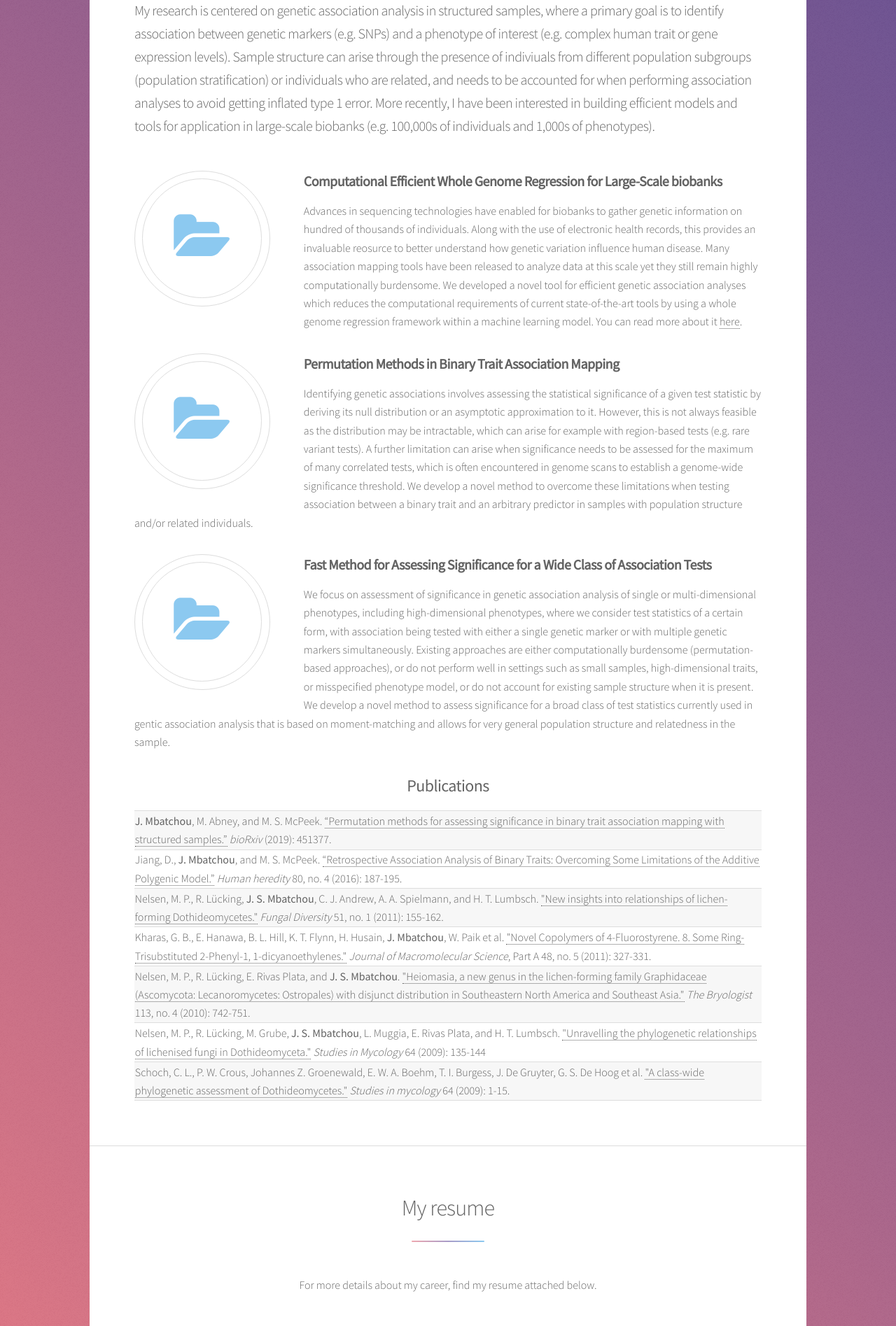
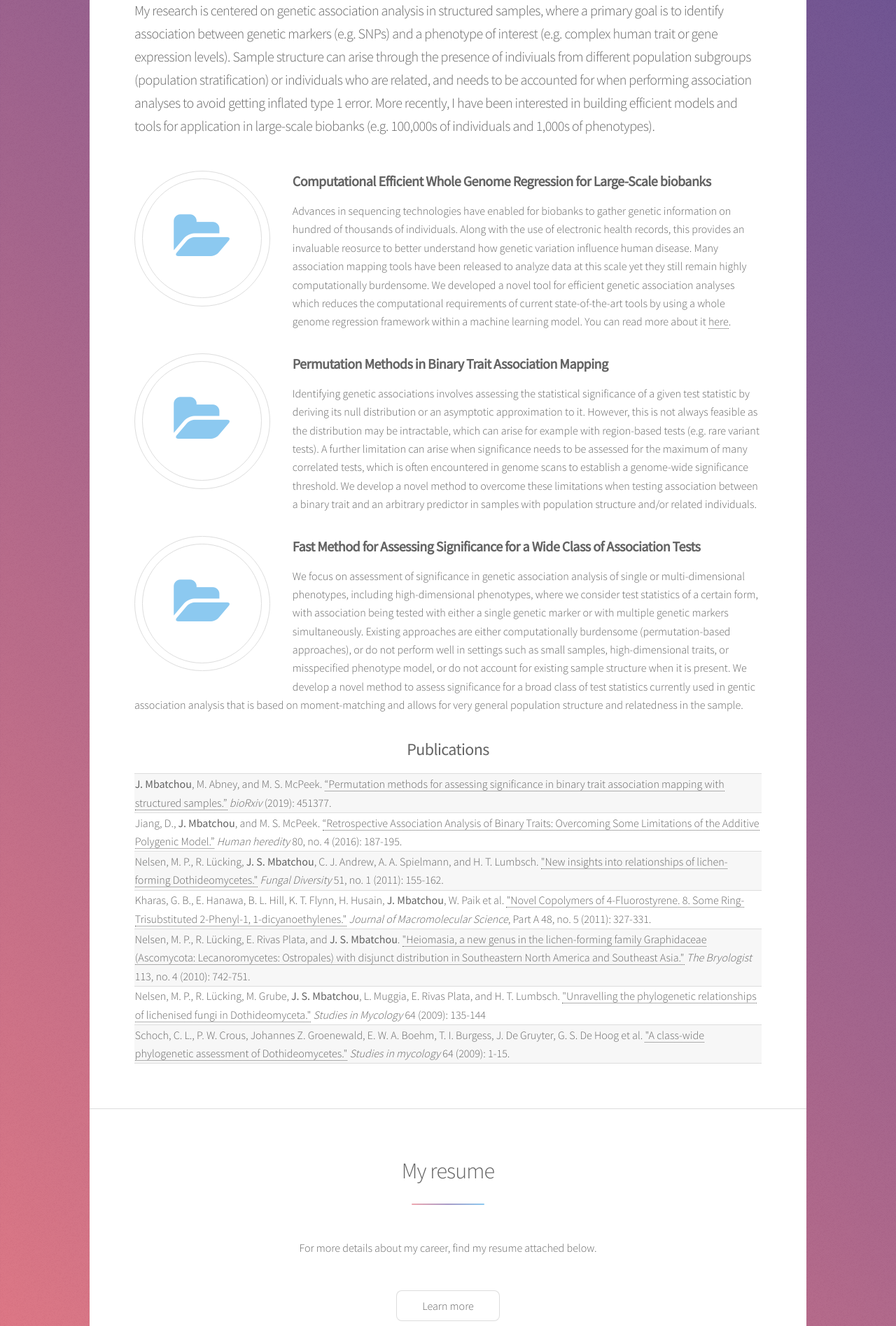
Before and after one commit to joellesophya/joellesophya.github.io, a Jekyll site: the page built from index.html, in a window 1280 px wide. Shown: the part 1226-3121 px from the top of the page at 70% size. Built offline with Jekyll 4.4.1, drawn with Linux system fonts in a browser that asks for light colours.

Commit message:
fix format

```diff
--- a/css/main.css
+++ b/css/main.css
@@ -2316,7 +2316,7 @@
     display: inline-block;
     border-radius: 90%;
     padding: 0.65em;
-    margin: 0 3em 2em 0;
+    margin: 0 2em 2em 0;
     cursor: default;
 }
 
```
